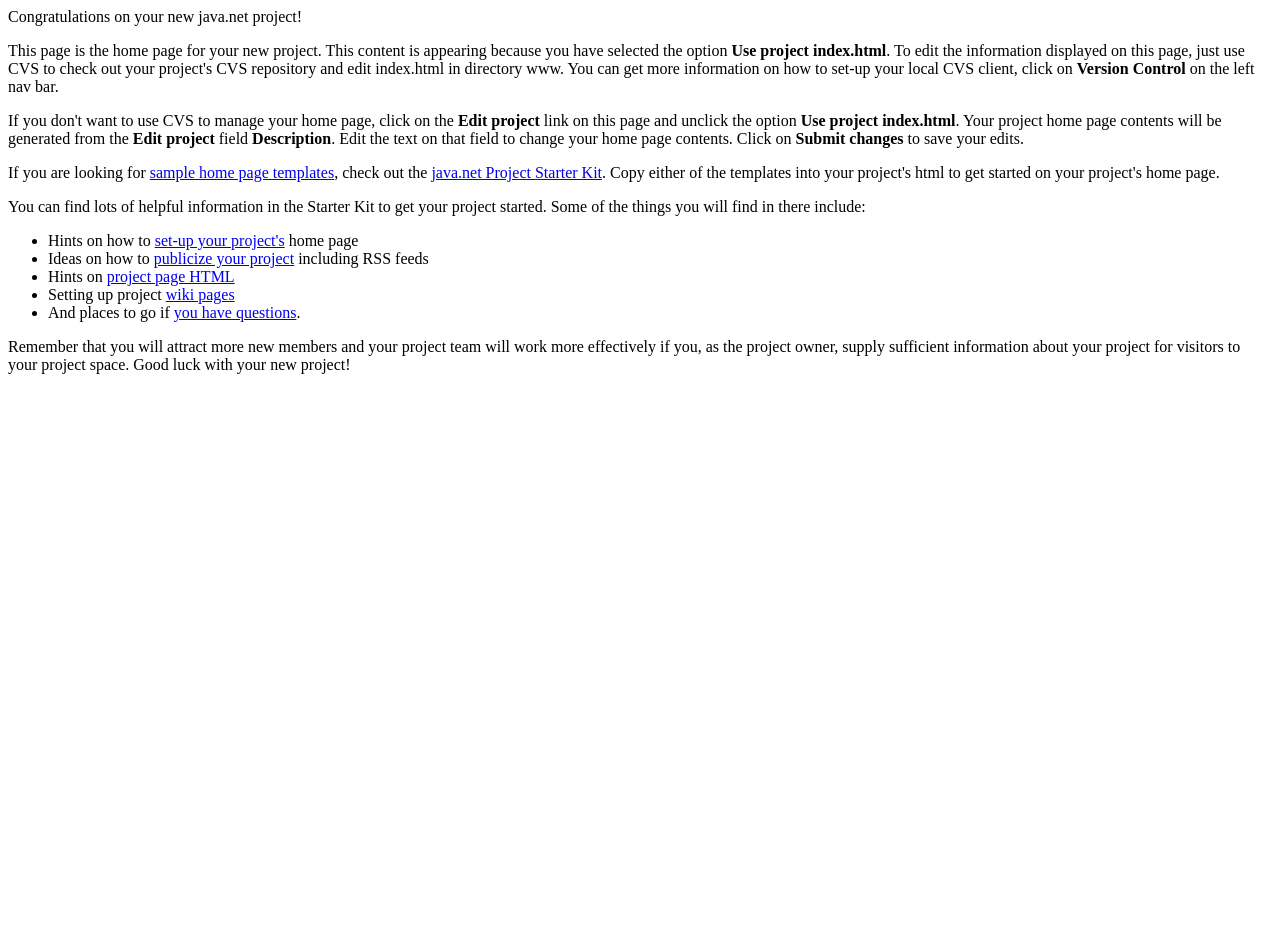
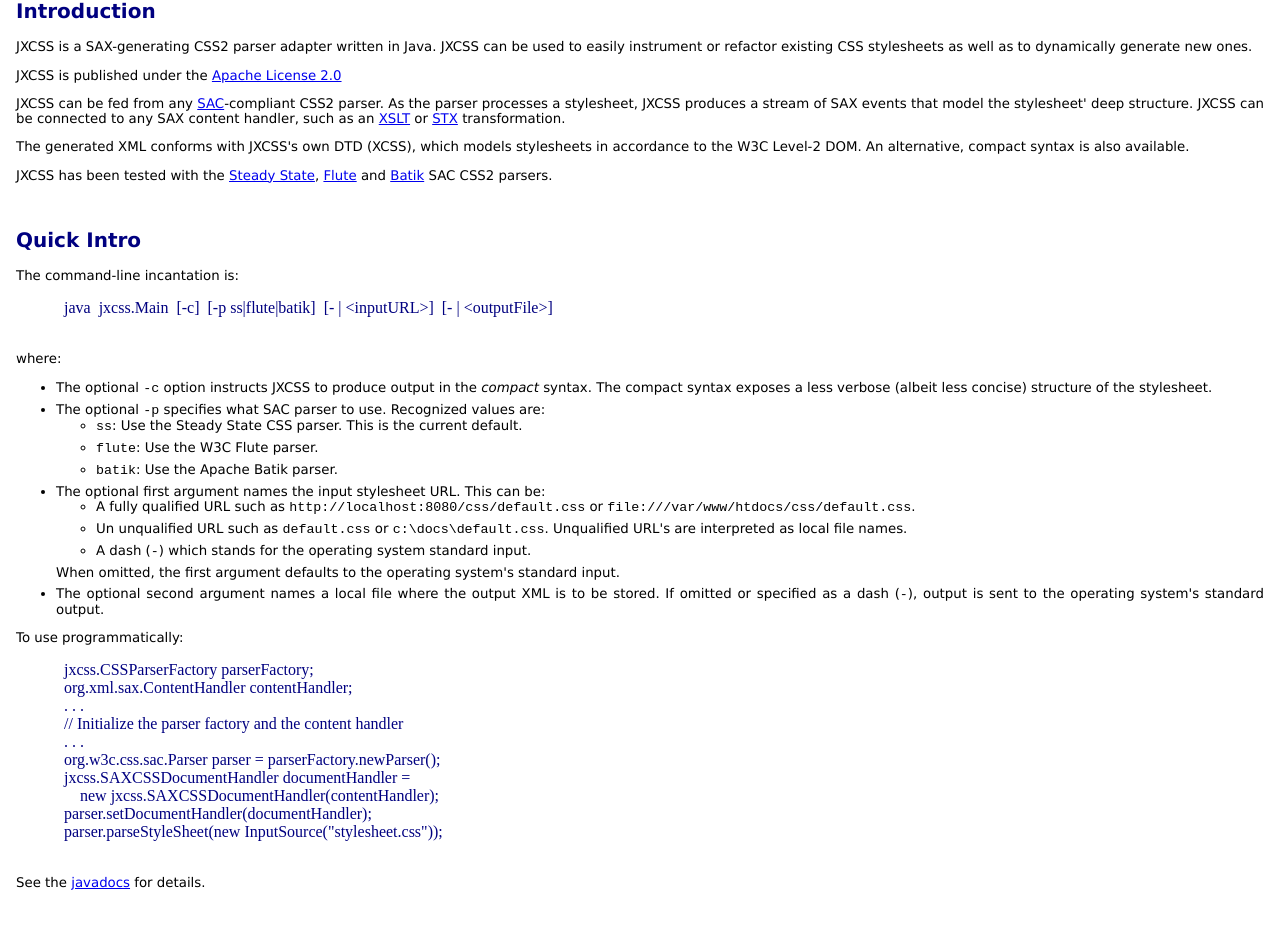
Before and after one commit to xrrocha/jxcss, a plain HTML site: page www/index.html in a window 1280 px wide. Shown: the part 58-990 px from the top of the page. Before the commit the page ends 800 px from the top, so only its background shows below. Drawn offline with Linux system fonts and the light colour scheme.

Commit message:
Added initial project documentation

```diff
--- a/www/index.html
+++ b/www/index.html
@@ -1,44 +1,156 @@
 <html>
-<head>
-<title>Project Home Page</title>
-<meta http-equiv="Content-Type" content="text/html; charset=iso-8859-1">
-</head>
+    <head>
+        <title>JXCSS: A SAX Adapter for SAX CSS2 Parser</title>
+        <link rel="stylesheet" href="jxcss.css" type="text/css" />
+    </head>
+    <body>
+        <h1 class="topTitle">
+            JXCSS: A SAX Adapter for SAX CSS2 Parser
+        </h1>
 
-<body bgcolor="#FFFFFF" text="#000000">
-<h1>Default project home page </h1>
-<p>Congratulations on your new java.net project! </p>
-<p>This page is the home page for your new project. This content is appearing
-  because you have selected the option <b>Use project index.html</b>. To edit
-  the information displayed on this page, just use CVS to check out your project's
-  CVS repository and edit index.html in directory www. You can get more information
-  on how to set-up your local CVS client, click on <b>Version Control</b> on the
-  left nav bar. </p>
-<p>If you don't want to use CVS to manage your home page, click on the <b>Edit
-  project</b> link on this page and unclick the option <b>Use project index.html</b>.
-  Your project home page contents will be generated from the <b>Edit project</b>
-  field <b>Description</b>. Edit the text on that field to change your home page
-  contents. Click on <b>Submit changes</b> to save your edits. </p>
-<p>If you are looking for <a href="https://java-net.dev.java.net/ProjectPages.html#templates">sample
-  home page templates</a>, check out the <a href="https://java-net.dev.java.net/ProjectPages.html">java.net
-  Project Starter Kit</a>. Copy either of the templates into your project's html
-  to get started on your project's home page. </p>
-<p>You can find lots of helpful information in the Starter Kit to get your project
-  started. Some of the things you will find in there include:</p>
-<ul>
-  <li>Hints on how to <a href="https://java-net.dev.java.net/ProjectPages.html#pages">set-up
-    your project's</a> home page</li>
-  <li>Ideas on how to <a href="https://java-net.dev.java.net/ProjectPages.html#publicity">publicize
-    your project</a> including RSS feeds</li>
-  <li>Hints on <a href="https://java-net.dev.java.net/pagedesign.html">project
-    page HTML</a></li>
-  <li>Setting up project <a href="https://java-net.dev.java.net/ProjectPages.html#wiki">wiki
-    pages</a></li>
-  <li>And places to go if <a href="https://java-net.dev.java.net/ProjectPages.html#feedback">you
-    have questions</a>.</li>
-</ul>
-<p>Remember that you will attract more new members and your project team will
-  work more effectively if you, as the project owner, supply sufficient information
-  about your project for visitors to your project space. Good luck with your new
-  project! </p>
-</body>
+        <h2 class="sectionTitle">Introduction</h2>
+        <p>
+            JXCSS is a SAX-generating CSS2 parser adapter written in Java.
+            JXCSS can be used to easily instrument or refactor existing CSS stylesheets
+            as well as to dynamically generate new ones.
+        </p>
+
+        <p>
+            JXCSS is published under the
+            <a href="http://www.apache.org/licenses/LICENSE-2.0">Apache License 2.0</a>
+        </p>
+
+        <p>
+            JXCSS can be fed from any
+            <a href="http://www.w3.org/Style/CSS/SAC/">SAC</a>-compliant CSS2 parser.
+            As the parser processes  a stylesheet, JXCSS produces a stream of
+            SAX events that model the stylesheet' deep structure.
+            JXCSS can be connected to any SAX content handler, such as an
+            <a href="http://www.w3.org/TR/xslt">XSLT</a> or
+            <a href="http://stx.sourceforge.net/">STX</a>
+            transformation.
+        </p>
+
+        <p>
+            The generated XML conforms with JXCSS's own DTD (XCSS), which models
+            stylesheets in accordance to the W3C Level-2 DOM. An alternative, compact
+            syntax is also available.
+        </p>
+
+        <p>
+            JXCSS has been tested with the
+            <a href="http://cssparser.sourceforge.net/">Steady State</a>,
+            <a href="http://www.w3.org/Style/CSS/SAC/">Flute</a> and
+            <a href="http://xml.apache.org/batik/">Batik</a>
+            SAC CSS2 parsers.
+        </p>
+
+        <br/>
+        <h2 class="sectionTitle">Quick Intro</h2>
+        <p>
+            The command-line incantation is:
+        </p>
+        <pre class="code">
+            java  jxcss.Main  [-c]  [-p ss|flute|batik]  [- | &lt;inputURL&gt;]  [- | &lt;outputFile&gt;]
+        </pre>
+        <p>
+            where:
+        </p>
+        <ul>
+            <li>
+                The optional <code>-c</code> option instructs JXCSS to produce output in the
+                <i>compact</i> syntax. The compact syntax exposes a less verbose
+                (albeit less concise) structure of the stylesheet.
+            </li>
+            <li>
+                The optional <code>-p</code> specifies what SAC parser to use.
+                Recognized values are:
+                <ul>
+                    <li>
+                        <code>ss</code>: Use the Steady State CSS parser. This is the
+                        current default.
+                    </li>
+                    <li>
+                        <code>flute</code>: Use the W3C Flute parser.
+                    </li>
+                    <li>
+                        <code>batik</code>: Use the Apache Batik parser.
+                    </li>
+                </ul>
+            </li>
+            <li>
+                The optional first argument names the input stylesheet URL. This can be:
+                <ul>
+                    <li>
+                        A fully qualified URL such as
+                        <code>http://localhost:8080/css/default.css</code> or
+                        <code>file:///var/www/htdocs/css/default.css</code>.
+                    </li>
+                    <li>
+                        Un unqualified URL such as
+                        <code>default.css</code> or
+                        <code>c:\docs\default.css</code>.
+                        Unqualified URL's are interpreted as local file names.
+                    </li>
+                    <li>
+                        A dash (<code>-</code>) which stands for the operating system
+                        standard input.
+                    </li>
+                </ul>
+                When omitted, the first argument defaults to the operating system's
+                standard input.
+            </li>
+            <li>
+                The optional second argument names a local file where the output XML is
+                to be stored. If omitted or specified as a dash (<code>-</code>),
+                output is sent to the operating system's standard output.
+            </li>
+        </ul>
+
+        <p>
+            To use programmatically:
+        </p>
+        <pre class="code">
+            jxcss.CSSParserFactory parserFactory;
+            org.xml.sax.ContentHandler contentHandler;
+            . . .
+            // Initialize the parser factory and the content handler
+            . . .
+            org.w3c.css.sac.Parser parser = parserFactory.newParser();
+            jxcss.SAXCSSDocumentHandler documentHandler =
+                new jxcss.SAXCSSDocumentHandler(contentHandler);
+            parser.setDocumentHandler(documentHandler);
+            parser.parseStyleSheet(new InputSource("stylesheet.css"));
+        </pre>
+        <p>
+            See the <a href="javadoc/index.html">javadocs</a> for details.
+        </p>
+
+        <br/>
+        <h2 class="sectionTitle">Status</h2>
+        <p>
+            JXCSS is a young project, so some functionality is either incomplete or missing.
+            For the common application, though, it works acceptably well: most CSS stylesheets
+            will generate correct, complete XML output.
+        </p>
+        <p>
+            Work is required in the following areas:
+        </p>
+        <ul>
+            <li>
+                <i>Stylesheets</i>. Stylesheets need to be written to generate and pretty-print
+                CSS source code.
+            </li>
+            <li>
+                <i>Parser compatibility</i>: Currently, only the Steady State works out of the
+                box. Problems with function names need to be fixed for the Flute and Batik parsers.
+            </li>
+            <li>
+                <i>Error reporting</i>: Better exception handling and reporting is needed.
+            </li>
+            <li>
+                <i>To Do</i>: Add logging, tests. Complete DTD's...
+            </li>
+        </ul>
+    </body>
 </html>
--- /dev/null
+++ b/www/jxcss.css
@@ -0,0 +1,90 @@
+body {
+    font-family: Verdana;
+    font-size: 10pt;
+    margin-right: 16px;
+    margin-left: 16px;
+}
+
+p {
+    text-align: justify;
+}
+
+.error {
+	color:red;
+    text-align: justify;
+}
+
+h1.topTitle {
+    color: white;
+    font-style: italic;
+    text-align: center;
+    background-color: navy;
+}
+
+p.author {
+    text-align: right;
+    font-style: italic;
+}
+
+h2.sectionTitle {
+    color: navy;
+    font-size: 150%;
+    font-weight: bold;
+    text-align: left;
+}
+
+p.todo {
+    font-style: italic;
+    text-align: center;
+}
+
+.code {
+    font-size: 14pt;
+    font-family: Terminal;
+}
+
+pre.code {
+    color: navy;
+    font-size: 12pt;
+    font-family: Terminal;
+}
+
+blockquote {
+    font-style: italic;
+    text-align: justify;
+}
+
+.centered {
+    text-align: center;
+}
+
+p.note {
+    font-size: 80%;
+}
+
+.normal {
+    color: blue;
+    background-color: white;
+    cursor: default;
+}
+
+.hightlight {
+    color: white;
+    background-color: blue;
+    cursor: pointer;
+}
+
+ul.menu {
+}
+
+li.menuItem {
+	color: navy;
+	text-align: justify;
+	margin-bottom: 4px;
+	list-style: square url(img/menu-bullet.png) outside;
+}
+
+li {
+	text-align: justify;
+	margin-bottom: 6px;
+}
```
Also changed, not shown: build.xml (+9 -0 lines), todo.txt, 2 other files.
